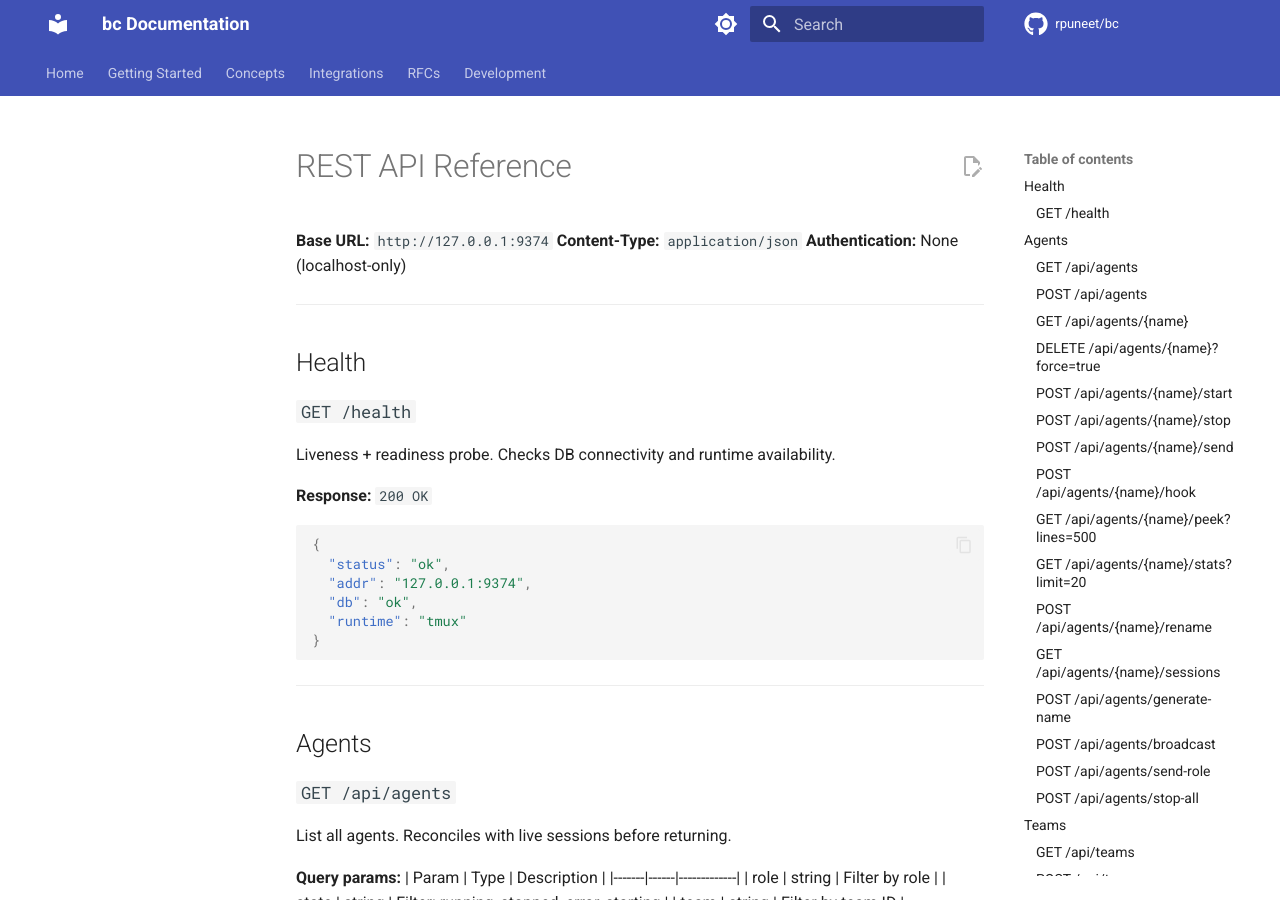
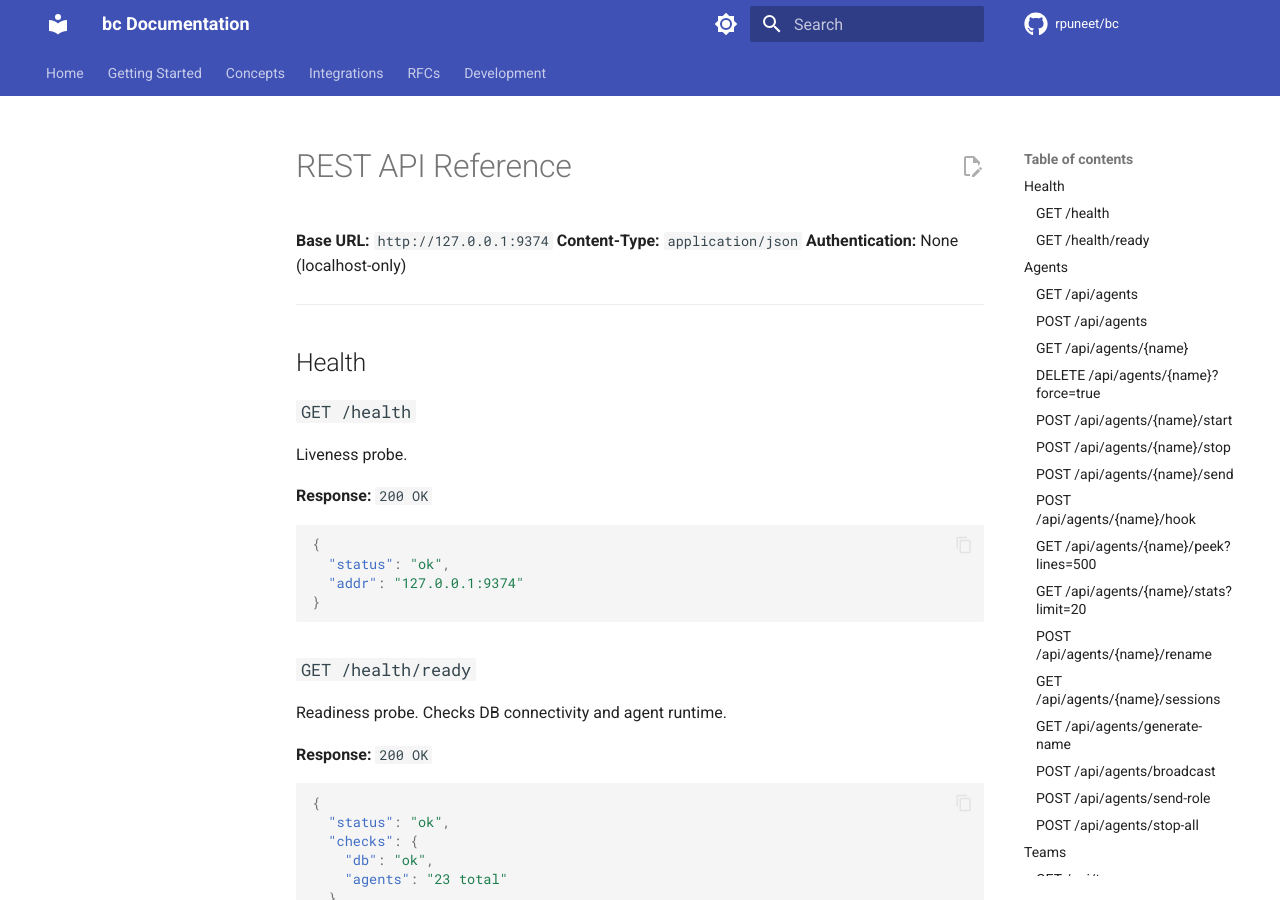
Before and after one commit to gh-curious-otter/bc, an MkDocs documentation site: the page built from docs/api/rest.md, in a window 1280 px wide and 900 px high. Built offline with MkDocs 1.6.1 and Material for MkDocs 9.7.7, drawn with Linux system fonts in a browser that asks for light colours; comment, search, counter and statistics services are not loaded; some of the changed text lies outside the part shown.

Commit message:
fix(docs): correct generate-name method and health response fields
- Change POST /api/agents/generate-name to GET (server only accepts GET)
- Remove extra db/runtime fields from /health response
- Add GET /health/ready readiness probe documentation

Closes #2323

Co-Authored-By: Claude Opus 4.6 (1M context) <noreply@anthropic.com>

````diff
--- a/docs/api/rest.md
+++ b/docs/api/rest.md
@@ -9,17 +9,31 @@
 ## Health
 
 ### `GET /health`
-Liveness + readiness probe. Checks DB connectivity and runtime availability.
+Liveness probe.
 
 **Response:** `200 OK`
 ```json
 {
   "status": "ok",
-  "addr": "127.0.0.1:9374",
-  "db": "ok",
-  "runtime": "tmux"
+  "addr": "127.0.0.1:9374"
 }
 ```
+
+### `GET /health/ready`
+Readiness probe. Checks DB connectivity and agent runtime.
+
+**Response:** `200 OK`
+```json
+{
+  "status": "ok",
+  "checks": {
+    "db": "ok",
+    "agents": "23 total"
+  }
+}
+```
+
+> Returns `503 Service Unavailable` if status is `"degraded"`.
 
 ---
 
@@ -108,7 +122,7 @@ Session history (current + archived UUIDs with timestamps).
 
 **Response:** `200 OK` — `SessionEntry[]`
 
-### `POST /api/agents/generate-name`
+### `GET /api/agents/generate-name`
 **Response:** `200 OK` — `{"name": "witty-parrot"}`
 
 ### `POST /api/agents/broadcast`
````
